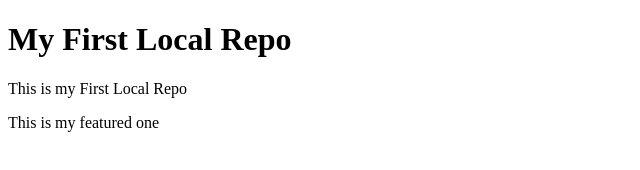
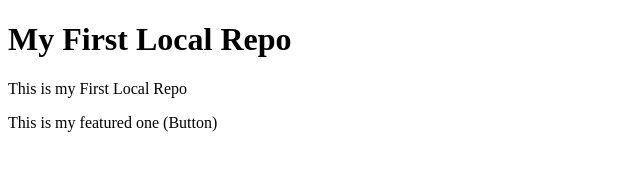
Before and after one commit to m-haris-dev/localrepo, a plain HTML site: page index.html in a window 1280 px wide. Shown: the full height of the page, 0-640 px from the left. Drawn offline with Linux system fonts and the light colour scheme.

Commit message:
Button Add

```diff
--- a/index.html
+++ b/index.html
@@ -8,6 +8,6 @@
 <body>
     <h1>My First Local Repo</h1>
     <p class="">This is my First Local Repo</p>
-    <p>This is my featured one</p>
+    <p>This is my featured one (Button)</p>
 </body>
 </html>
```
